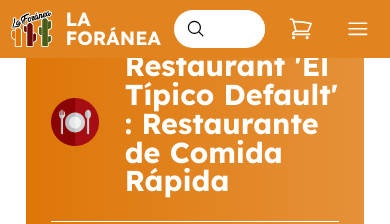
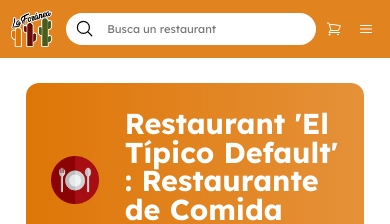
Before and after one commit to RaisedEel/Food-app-LaForanea, a React (Create React App) app: page / in a window 390 px wide. Shown: the top 224 px of the page. Built offline with nearby package versions, Linux system fonts and the light colour scheme.

Commit message:
Ajustado el header para que funcione mejor en dispositivos moviles.

```diff
--- a/src/components/layout/MainHeader.js
+++ b/src/components/layout/MainHeader.js
@@ -6,8 +6,11 @@ function MainHeader() {
   return (
     <header className={classes.header}>
       <img className={classes['header-img']} src={logo} alt='La Foránea Logo' />
-      <h2 className={classes.heading}>La Foránea</h2>
-      <SearchBar className={classes['header-searchbar']} />
+      <h2 className={classes['header-heading']}>La Foránea</h2>
+      <SearchBar
+        className={classes['header-searchbar']}
+        placeholder='Busca un restaurant'
+      />
       <button className={classes['header--btn']}>
         <svg
           xmlns='http://www.w3.org/2000/svg'
--- a/src/components/layout/MainHeader.module.css
+++ b/src/components/layout/MainHeader.module.css
@@ -1,5 +1,6 @@
 .header {
   position: fixed;
+  top: 0;
   height: 7.2rem;
   width: 100%;
   z-index: 10;
@@ -10,7 +11,7 @@
   gap: 1.6rem;
 }
 
-.heading {
+.header-heading {
   align-self: center;
   text-transform: uppercase;
   color: #fff;
@@ -49,3 +50,38 @@
   height: 3.2rem;
   stroke: #fff;
 }
+
+@media (max-width: 48em) {
+  .header-searchbar {
+    width: 40rem;
+  }
+}
+
+@media (max-width: 36em) {
+  .header {
+    gap: 0.4rem;
+  }
+
+  .header-img {
+    margin-right: 1.2rem;
+  }
+
+  .header-heading {
+    display: none;
+  }
+
+  .header-searchbar {
+    align-self: center;
+    padding: 0.8rem;
+    font-size: 1.4rem;
+  }
+
+  .header--btn {
+    padding: 0.8rem;
+  }
+
+  .icon {
+    width: 2rem;
+    height: 2rem;
+  }
+}
--- a/src/components/menu/DishPage.module.css
+++ b/src/components/menu/DishPage.module.css
@@ -2,11 +2,6 @@
   display: flex;
   gap: 0.8rem;
   justify-content: center;
-}
-
-.pagination button {
-  padding-left: 2.4rem;
-  padding-right: 2.4rem;
 }
 
 .page {
--- a/src/components/ui/SearchBar.js
+++ b/src/components/ui/SearchBar.js
@@ -19,7 +19,11 @@ function SearchBar(props) {
           />
         </svg>
       </button>
-      <input className={classes['search-input']} type='search' />
+      <input
+        className={classes['search-input']}
+        type='text'
+        placeholder={props.placeholder}
+      />
     </div>
   );
 }
--- a/src/index.css
+++ b/src/index.css
@@ -31,8 +31,8 @@ select {
 
 .container {
   max-width: 130rem;
-  margin: 0 auto;
-  padding: 9.6rem 2.4rem 2.4rem;
+  margin: 7.2rem auto 0;
+  padding: 2.4rem;
 }
 
 .heading-secondary {
@@ -85,6 +85,10 @@ select {
   background-color: #367416;
 }
 
+/*  */
+/* MEDIA QUERIES */
+/*  */
+
 /* 1344px */
 @media (max-width: 84em) {
   .container {
@@ -116,7 +120,7 @@ select {
   }
 
   .btn {
-    padding: 1.6rem 1.6rem;
+    padding: 1.6rem;
   }
 }
 
```
